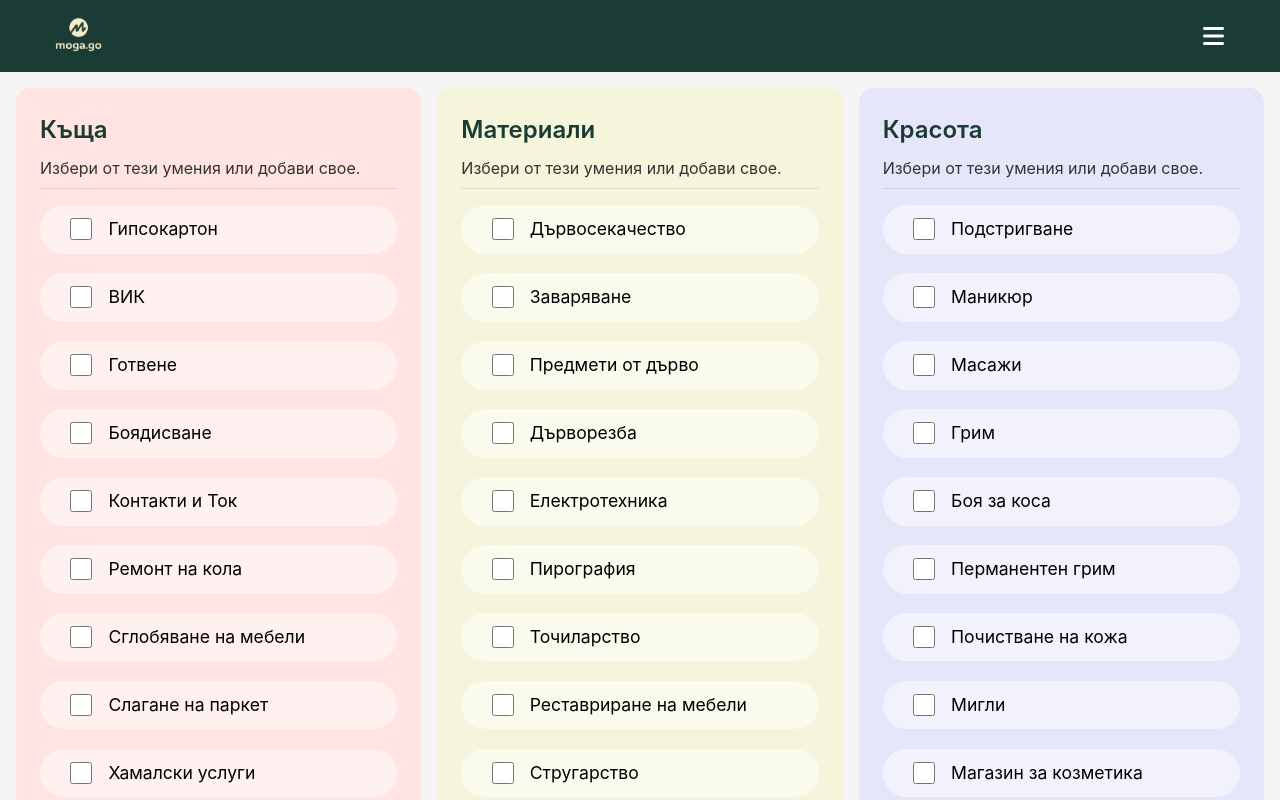
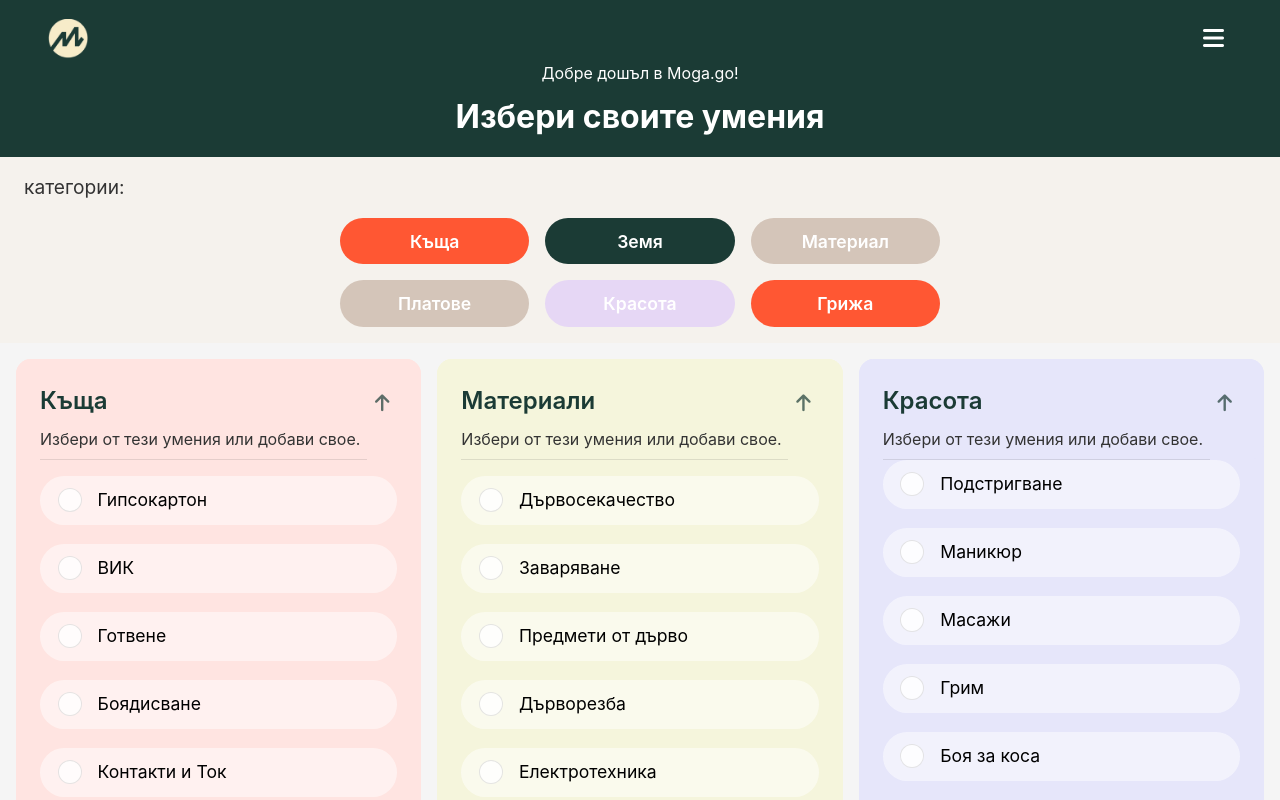
Before and after one commit to 0xivanov/mogago-web-platform, a React (Create React App) app: page / in a window 1280 px wide. Shown: the top 800 px of the page. Built offline with nearby package versions, Linux system fonts and the light colour scheme.

Commit message:
redesign
Signed-off-by: Ivan Ivanov <ivanivanov.ii726@gmail.com>

```diff
--- a/package.json
+++ b/package.json
@@ -37,5 +37,10 @@
       "last 1 firefox version",
       "last 1 safari version"
     ]
+  },
+  "devDependencies": {
+    "autoprefixer": "^10.4.20",
+    "postcss": "^8.5.3",
+    "tailwindcss": "^4.0.8"
   }
 }
--- a/public/index.html
+++ b/public/index.html
@@ -7,15 +7,14 @@
     <meta name="theme-color" content="#000000" />
     <meta
       name="description"
-      content="Moga.go - Share your skills and expertise"
+      content="Moga.go"
     />
     <link rel="apple-touch-icon" href="%PUBLIC_URL%/logo192.png" />
     <link rel="manifest" href="%PUBLIC_URL%/manifest.json" />
     <link rel="stylesheet" href="https://cdnjs.cloudflare.com/ajax/libs/font-awesome/6.0.0/css/all.min.css" />
-    <title>Moga.go - Share Your Skills</title>
+    <title>Moga.go</title>
   </head>
   <body>
-    <noscript>You need to enable JavaScript to run this app.</noscript>
     <div id="root"></div>
   </body>
 </html>
--- a/src/App.tsx
+++ b/src/App.tsx
@@ -1,9 +1,11 @@
-import React from 'react';
+import React, { useState } from 'react';
 import styled from 'styled-components';
 import Header from './components/Header';
+import Categories from './components/Categories';
 import SkillGrid from './components/SkillGrid';
 import ContactForm from './components/ContactForm';
 import Footer from './components/Footer';
+import MobileNavigation from './components/MobileNavigation';
 
 const AppContainer = styled.div`
   min-height: 100vh;
@@ -14,6 +16,10 @@ const AppContainer = styled.div`
   max-width: 100vw;
   // overflow-x: hidden;
   position: relative;
+
+  @media (max-width: 768px) {
+    padding-bottom: 80px; /* Add padding for mobile navigation */
+  }
 `;
 
 const MainContent = styled.main`
@@ -32,14 +38,32 @@ const MainContent = styled.main`
 `;
 
 function App() {
+  const [selectedCategory, setSelectedCategory] = useState<string | null>(null);
+
+  const handleCategorySelect = (categoryId: string) => {
+    // Clear any existing highlight
+    setSelectedCategory(null);
+
+    // Wait for scroll animation to complete before highlighting
+    setTimeout(() => {
+      setSelectedCategory(categoryId);
+      // Clear the highlight after 2 seconds
+      setTimeout(() => {
+        setSelectedCategory(null);
+      }, 2000);
+    }, 800); // Adjust this timing based on your scroll animation duration
+  };
+
   return (
     <AppContainer>
       <Header />
       <MainContent>
-        <SkillGrid />
+        <Categories onCategorySelect={handleCategorySelect} />
+        <SkillGrid selectedCategory={selectedCategory} />
         <ContactForm />
       </MainContent>
       <Footer />
+      <MobileNavigation />
     </AppContainer>
   );
 }
--- /dev/null
+++ b/src/components/Categories.tsx
@@ -0,0 +1,99 @@
+import React from 'react';
+import styled from 'styled-components';
+
+const CategoriesContainer = styled.div`
+  padding: 1rem 1.5rem;
+  width: 100%;
+  box-sizing: border-box;
+  scroll-margin-top: 100px;
+  background-color: #F5F2ED;
+`;
+
+const Title = styled.h2`
+  font-size: 1.2rem;
+  color: #333;
+  margin-bottom: 1rem;
+  font-weight: normal;
+`;
+
+const CategoryGrid = styled.div`
+  display: grid;
+  grid-template-columns: repeat(3, 1fr);
+  gap: 1rem;
+  width: 100%;
+  max-width: 600px;
+  margin: 0 auto;
+
+  @media (max-width: 600px) {
+    grid-template-columns: repeat(2, 1fr);
+  }
+`;
+
+const CategoryButton = styled.button<{ bgColor: string }>`
+  background-color: ${props => props.bgColor};
+  color: white;
+  border: none;
+  border-radius: 25px;
+  padding: 0.8rem 1rem;
+  font-size: 1.1rem;
+  font-weight: 600;
+  cursor: pointer;
+  transition: all 0.2s ease;
+  width: 100%;
+  min-width: 120px;
+  text-align: center;
+
+  &:hover {
+    transform: translateY(-2px);
+    box-shadow: 0 2px 8px rgba(0, 0, 0, 0.1);
+  }
+`;
+
+const categories = [
+  { id: 'house', name: 'Къща', bgColor: '#FF5733' },
+  { id: 'agriculture', name: 'Земя', bgColor: '#1B3B35' },
+  { id: 'materials', name: 'Материал', bgColor: '#D4C5B9' },
+  { id: 'textiles', name: 'Платове', bgColor: '#D4C5B9' },
+  { id: 'beauty', name: 'Красота', bgColor: '#E6D7F5' },
+  { id: 'care', name: 'Грижа', bgColor: '#FF5733' }
+];
+
+interface CategoriesProps {
+  onCategorySelect?: (categoryId: string) => void;
+}
+
+const Categories: React.FC<CategoriesProps> = ({ onCategorySelect }) => {
+  const scrollToCategory = (categoryId: string) => {
+    const element = document.getElementById(`category-${categoryId}`);
+    if (element) {
+      const headerOffset = 100;
+      const elementPosition = element.getBoundingClientRect().top;
+      const offsetPosition = elementPosition + window.pageYOffset - headerOffset;
+
+      window.scrollTo({
+        top: offsetPosition,
+        behavior: 'smooth'
+      });
+    }
+    onCategorySelect?.(categoryId);
+  };
+
+  return (
+    <CategoriesContainer className="categories-section">
+      <Title>категории:</Title>
+      <CategoryGrid>
+        {categories.map(category => (
+          <CategoryButton
+            key={category.id}
+            bgColor={category.bgColor}
+            onClick={() => scrollToCategory(category.id)}
+          >
+            {category.name}
+          </CategoryButton>
+        ))}
+      </CategoryGrid>
+    </CategoriesContainer>
+  );
+};
+
+export default Categories;
--- a/src/components/Header.tsx
+++ b/src/components/Header.tsx
@@ -2,27 +2,51 @@ import React from 'react';
 import styled from 'styled-components';
 
 const HeaderContainer = styled.header`
-  background-color: #1B3B35;
+  background-color: #1B3B35; /* Ensure this matches the image */
   color: white;
-  padding: 1rem 1.5rem;
+  padding: 1rem;
   display: flex;
-  justify-content: space-between;
-  align-items: center;
+  flex-direction: column; /* Stack logo/menu and text vertically */
+  align-items: center; /* Center items horizontally */
 
   @media (min-width: 768px) {
     padding: 1rem 3rem;
   }
 `;
 
+const LogoMenuContainer = styled.div`
+  display: flex; /* Align logo and menu button in a row */
+  align-items: center; /* Center items vertically */
+  justify-content: space-between; /* Space between logo and menu button */
+  width: 100%; /* Full width to allow spacing */
+`;
+
 const LogoLink = styled.a`
   display: block;
   text-decoration: none;
   height: 40px;
+  margin-right: 1rem; /* Add some space to the right of the logo */
 `;
 
 const LogoImage = styled.img`
   height: 100%;
   width: auto;
+`;
+
+const HeaderText = styled.div`
+  background: none;
+  border: none;
+  color: white;
+  font-size: 1rem; /* Adjust font size */
+  margin-bottom: 0.5rem;
+`;
+
+const Description = styled.div`
+  background: none;
+  border: none;
+  color: white;
+  font-size: 2rem; /* Increase font size */
+  font-weight: bold; /* Make it bold */
 `;
 
 const MenuButton = styled.button`
@@ -32,20 +56,21 @@ const MenuButton = styled.button`
   font-size: 1.5rem;
   cursor: pointer;
   padding: 0.5rem;
-  display: flex;
-  align-items: center;
-  justify-content: center;
 `;
 
 const Header: React.FC = () => {
   return (
     <HeaderContainer>
-      <LogoLink href="/">
-        <LogoImage src="/logo.png" alt="Moga.go Logo" />
-      </LogoLink>
-      <MenuButton>
-        <i className="fas fa-bars"></i>
-      </MenuButton>
+      <LogoMenuContainer>
+        <LogoLink href="/">
+          <LogoImage src="/favilogo.png" alt="Moga.go Logo" />
+        </LogoLink>
+        <MenuButton>
+          <i className="fas fa-bars"></i>
+        </MenuButton>
+      </LogoMenuContainer>
+      <HeaderText>Добре дошъл в Moga.go!</HeaderText>
+      <Description>Избери своите умения</Description>
     </HeaderContainer>
   );
 };
--- /dev/null
+++ b/src/components/MobileNavigation.tsx
@@ -0,0 +1,104 @@
+import React from 'react';
+import styled from 'styled-components';
+
+const NavigationContainer = styled.div`
+  position: fixed;
+  bottom: 0;
+  left: 0;
+  right: 0;
+  background-color: #E6D7F5;
+  padding: 1rem;
+  display: none;
+  box-shadow: 0 -2px 10px rgba(0, 0, 0, 0.1);
+  z-index: 1000;
+
+  @media (max-width: 768px) {
+    display: flex;
+    justify-content: space-between;
+    align-items: center;
+    gap: 1rem;
+    padding: 1rem 1.5rem;
+  }
+`;
+
+const NavigationButton = styled.button`
+  background-color: #1B3B35;
+  color: white;
+  border: none;
+  border-radius: 25px;
+  padding: 0.8rem 1.2rem;
+  font-size: 1rem;
+  font-weight: 500;
+  cursor: pointer;
+  display: flex;
+  align-items: center;
+  gap: 0.5rem;
+  justify-content: center;
+  transition: background-color 0.2s ease;
+  text-decoration: none;
+
+  &:hover {
+    background-color: #152b27;
+  }
+`;
+
+const NavigationLink = styled.a`
+  color: #1B3B35;
+  text-decoration: none;
+  font-size: 1rem;
+  display: flex;
+  align-items: center;
+  gap: 0.5rem;
+  padding: 0.2rem;
+  // background-color: #1B3B35;
+  cursor: pointer;
+
+  &:hover {
+    text-decoration: underline;
+  }
+
+  i {
+    font-size: 0.9rem;
+  }
+`;
+
+const ButtonText = styled.span`
+  white-space: nowrap;
+`;
+
+const MobileNavigation: React.FC = () => {
+  const scrollToForm = () => {
+    const formElement = document.getElementById('contact-form');
+    if (formElement) {
+      const headerOffset = 100;
+      const elementPosition = formElement.getBoundingClientRect().top;
+      const offsetPosition = elementPosition + window.pageYOffset - headerOffset;
+
+      window.scrollTo({
+        top: offsetPosition,
+        behavior: 'smooth'
+      });
+    }
+  };
+
+  return (
+    <NavigationContainer>
+      <NavigationButton onClick={scrollToForm}>
+        <i className="fas fa-arrow-down"></i>
+        <ButtonText>Готово</ButtonText>
+      </NavigationButton>
+      <NavigationLink href="#categories" onClick={(e) => {
+        e.preventDefault();
+        const categoriesElement = document.querySelector('.categories-section');
+        if (categoriesElement) {
+          categoriesElement.scrollIntoView({ behavior: 'smooth' });
+        }
+      }}>
+        <ButtonText>обратно към категории</ButtonText>
+        <i className="fas fa-arrow-up"></i>
+      </NavigationLink>
+    </NavigationContainer>
+  );
+};
+
+export default MobileNavigation;
--- a/src/components/SkillGrid.tsx
+++ b/src/components/SkillGrid.tsx
@@ -1,5 +1,5 @@
 import React, { useState } from 'react';
-import styled from 'styled-components';
+import styled, { keyframes, css } from 'styled-components';
 
 const Container = styled.div`
   padding: 1rem;
@@ -29,15 +29,39 @@ const CategorySection = styled.div<{ bgColor: string }>`
   position: relative;
   break-inside: avoid;
   margin-bottom: 1rem;
+  scroll-margin-top: 20px;
 `;
 
-const StickyHeader = styled.div<{ bgColor: string }>`
+const textScaleAnimation = keyframes`
+  0% {
+    transform: scale(1);
+  }
+  50% {
+    transform: scale(1.1);
+  }
+  100% {
+    transform: scale(1);
+  }
+`;
+
+const StickyHeader = styled.div<{ bgColor: string; isHighlighted: boolean }>`
   position: sticky;
   top: 0;
   background-color: ${props => props.bgColor};
   padding: 1.5rem 1.5rem 0rem;
   border-radius: 15px;
   z-index: 10;
+  display: flex;
+  justify-content: space-between;
+  align-items: flex-start;
+`;
+
+const TitleContainer = styled.div<{ isHighlighted: boolean }>`
+  flex: 1;
+  transform-origin: left center;
+  ${props => props.isHighlighted && css`
+    animation: ${textScaleAnimation} 2s ease;
+  `}
 `;
 
 const CategoryTitle = styled.h3`
@@ -51,6 +75,21 @@ const CategoryDescription = styled.p`
   margin-bottom: 1rem;
   border-bottom: 1px solid rgba(0, 0, 0, 0.1);
   padding-bottom: 0.5rem;
+`;
+
+const ScrollButton = styled.button`
+  background: none;
+  border: none;
+  color: #1B3B35;
+  cursor: pointer;
+  padding: 0.5rem;
+  font-size: 1.2rem;
+  opacity: 0.7;
+  transition: opacity 0.2s ease;
+
+  &:hover {
+    opacity: 1;
+  }
 `;
 
 const CategoryContent = styled.div`
@@ -68,21 +107,47 @@ const SkillItem = styled.label`
   display: flex;
   align-items: center;
   gap: 1rem;
-  padding: 0.7rem 1.9rem;
+  padding: 0.7rem 1.1rem;
   background-color: rgba(255, 255, 255, 0.5);
   border-radius: 25px;
   cursor: pointer;
   font-size: 1.1rem;
   width: 100%;
   justify-content: flex-start;
+  transition: all 0.2s ease;
+
+  &:hover {
+    background-color: rgba(255, 255, 255, 0.7);
+  }
 `;
 
 const Checkbox = styled.input`
-  width: 22px;
-  height: 22px;
+  appearance: none;
+  width: 24px;
+  height: 24px;
   border-radius: 50%;
+  background-color: ${props => props.checked ? '#1B3B35' : 'rgba(255, 255, 255, 0.8)'};
   cursor: pointer;
   flex-shrink: 0;
+  position: relative;
+  border: 1px solid ${props => props.checked ? '#1B3B35' : 'rgba(0, 0, 0, 0.1)'};
+  transition: all 0.2s ease;
+
+  &:after {
+    content: '×';
+    position: absolute;
+    top: 50%;
+    left: 50%;
+    transform: translate(-50%, -50%);
+    color: white;
+    font-size: 20px;
+    line-height: 1;
+    opacity: ${props => props.checked ? 1 : 0};
+  }
+
+  &:hover {
+    background-color: ${props => props.checked ? '#1B3B35' : 'rgba(255, 255, 255, 1)'};
+  }
 `;
 
 const categories = [
@@ -215,7 +280,11 @@ const categories = [
   }
 ];
 
-const SkillGrid: React.FC = () => {
+interface SkillGridProps {
+  selectedCategory: string | null;
+}
+
+const SkillGrid: React.FC<SkillGridProps> = ({ selectedCategory }) => {
   const [selectedSkills, setSelectedSkills] = useState<string[]>([]);
 
   const toggleSkill = (skill: string) => {
@@ -226,16 +295,35 @@ const SkillGrid: React.FC = () => {
     );
   };
 
+  const scrollToTop = (categoryId: string) => {
+    const element = document.getElementById(`category-${categoryId}`);
+    if (element) {
+      element.scrollIntoView({ behavior: 'smooth' });
+    }
+  };
+
   return (
     <Container>
       <CategorySectionsGrid>
         {categories.map(category => (
-          <CategorySection key={category.id} bgColor={category.bgColor}>
-            <StickyHeader bgColor={category.bgColor}>
-              <CategoryTitle>{category.name}</CategoryTitle>
-              <CategoryDescription>
-                Избери от тези умения или добави свое.
-              </CategoryDescription>
+          <CategorySection
+            key={category.id}
+            bgColor={category.bgColor}
+            id={`category-${category.id}`}
+          >
+            <StickyHeader
+              bgColor={category.bgColor}
+              isHighlighted={selectedCategory === category.id}
+            >
+              <TitleContainer isHighlighted={selectedCategory === category.id}>
+                <CategoryTitle>{category.name}</CategoryTitle>
+                <CategoryDescription>
+                  Избери от тези умения или добави свое.
+                </CategoryDescription>
+              </TitleContainer>
+              <ScrollButton onClick={() => scrollToTop(category.id)}>
+                <i className="fas fa-arrow-up"></i>
+              </ScrollButton>
             </StickyHeader>
             <CategoryContent>
               <SkillsList>
--- a/src/index.tsx
+++ b/src/index.tsx
@@ -17,7 +17,6 @@ const GlobalStyle = createGlobalStyle`
 
   html {
     width: 100vw;
-    //overflow-x: hidden;
   }
 
   body {
@@ -27,11 +26,11 @@ const GlobalStyle = createGlobalStyle`
     overflow-x: hidden;
     line-height: 1.5;
     position: relative;
+    -webkit-tap-highlight-color: transparent;
   }
 
   #root {
     width: 100%;
-    //overflow-x: hidden;
     position: relative;
   }
 
```
Also changed, not shown: src/components/ContactForm.tsx (+7 -5 lines), src/App.css (added), 1 other file (tests, documents, lock files or other folders).
